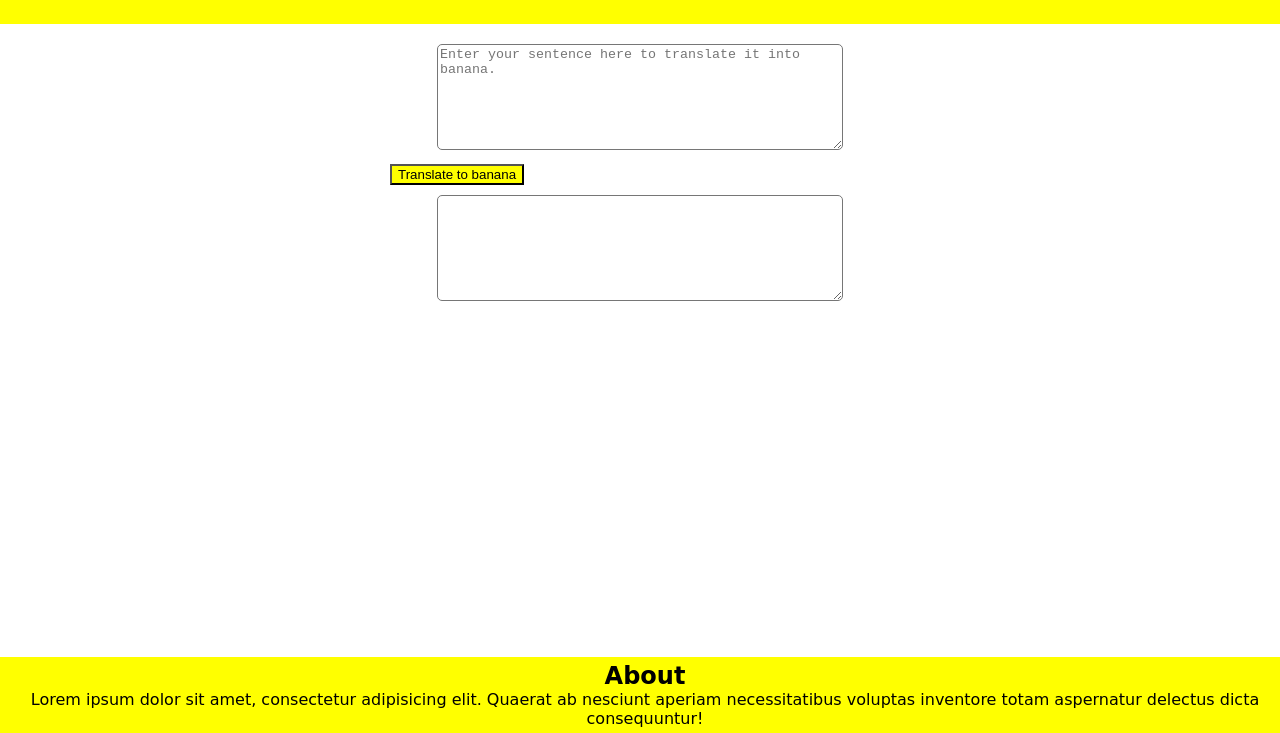
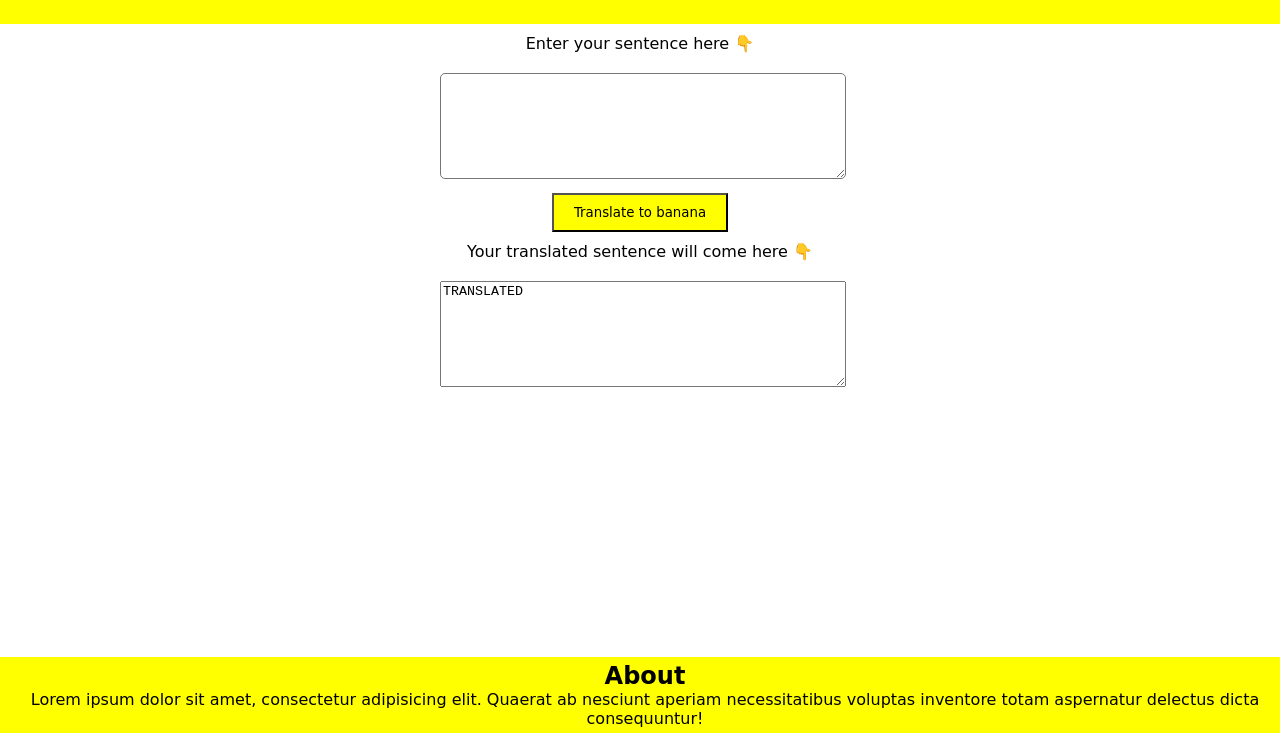
Before and after one commit to itsmenikhilll/minion-speak-app-markSix-neoGcamp, a plain HTML site: page index.html in a window 1280 px wide. Both pictures are taken after a click on the button "Translate to banana". Shown: the part 67-800 px from the top of the page. Drawn offline with Linux system fonts and the light colour scheme.

Commit message:
wired input with output

```diff
--- a/index.html
+++ b/index.html
@@ -12,15 +12,12 @@
       <h1>Banana talk</h1>
     </header>
     <div class="container-main">
-      <div>
-        <textarea
-          name="input"
-          id="input"
-          class="input"
-          placeholder="Enter your sentence here to translate it into banana."
-        ></textarea>
-      </div>
-      <button type="submit" class="btn-submit">Translate to banana</button>
+      <p>Enter your sentence here 👇</p>
+      <textarea name="input" id="input" class="input"></textarea>
+      <button type="submit" class="btn-submit" id="btn-submit">
+        Translate to banana
+      </button>
+      <p>Your translated sentence will come here 👇</p>
       <textarea name="output" id="output" class="output"></textarea>
     </div>
     <footer>
--- a/script.js
+++ b/script.js
@@ -0,0 +1,14 @@
+// getting elements from indexedDB.html
+var input=document.querySelector("#input");
+var output=document.querySelector("#output");
+var btnSubmit=document.querySelector("#btn-submit");
+
+
+var url="https://api.funtranslations.com/translate/minion.json"
+
+btnSubmit.addEventListener("click", eventTranslate)
+
+function eventTranslate() {
+    var inputText=input.value;
+    output.innerText= "TRANSLATED "+ inputText
+}
--- a/style.css
+++ b/style.css
@@ -20,9 +20,13 @@ header{
 }
 
 .container-main{
-    max-width: 500px;
+    max-width: 400px;
     text-align: center;
     margin: auto;
+}
+
+.container-main p{
+    margin: 10px 0;
 }
 
 .input{
@@ -32,14 +36,15 @@ header{
     border-radius: 5px;
 }
 .btn-submit{
-    display: block;
     background-color: var(--primary-color);
+    padding: 10px 20px;
+    font-family: inherit;
+    /* border-style: none; */
 }
 .output{
     margin: 10px 0;
     width: 400px;
     height: 100px;
-    border-radius: 5px;
 }
 
 footer{
```
